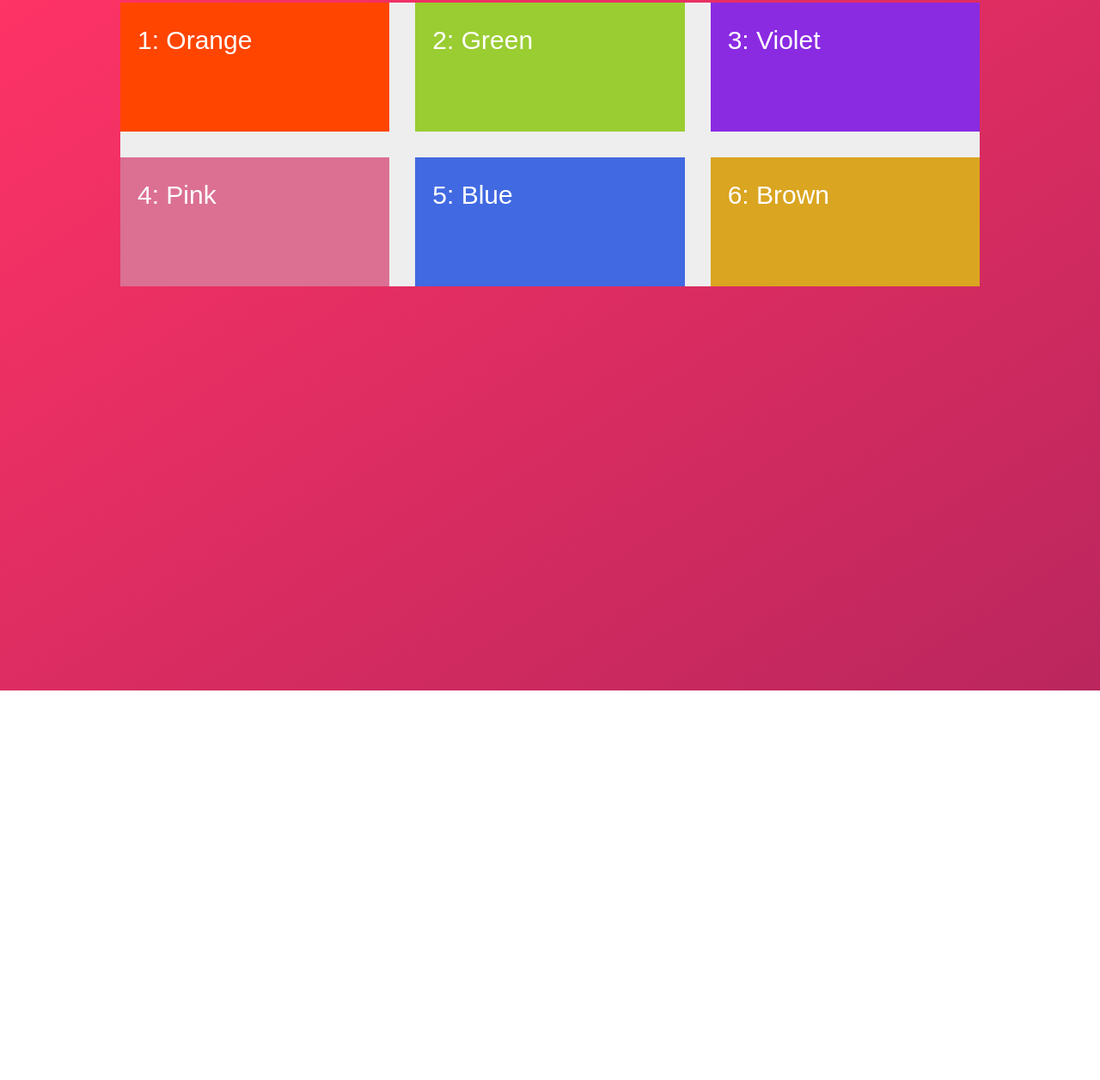
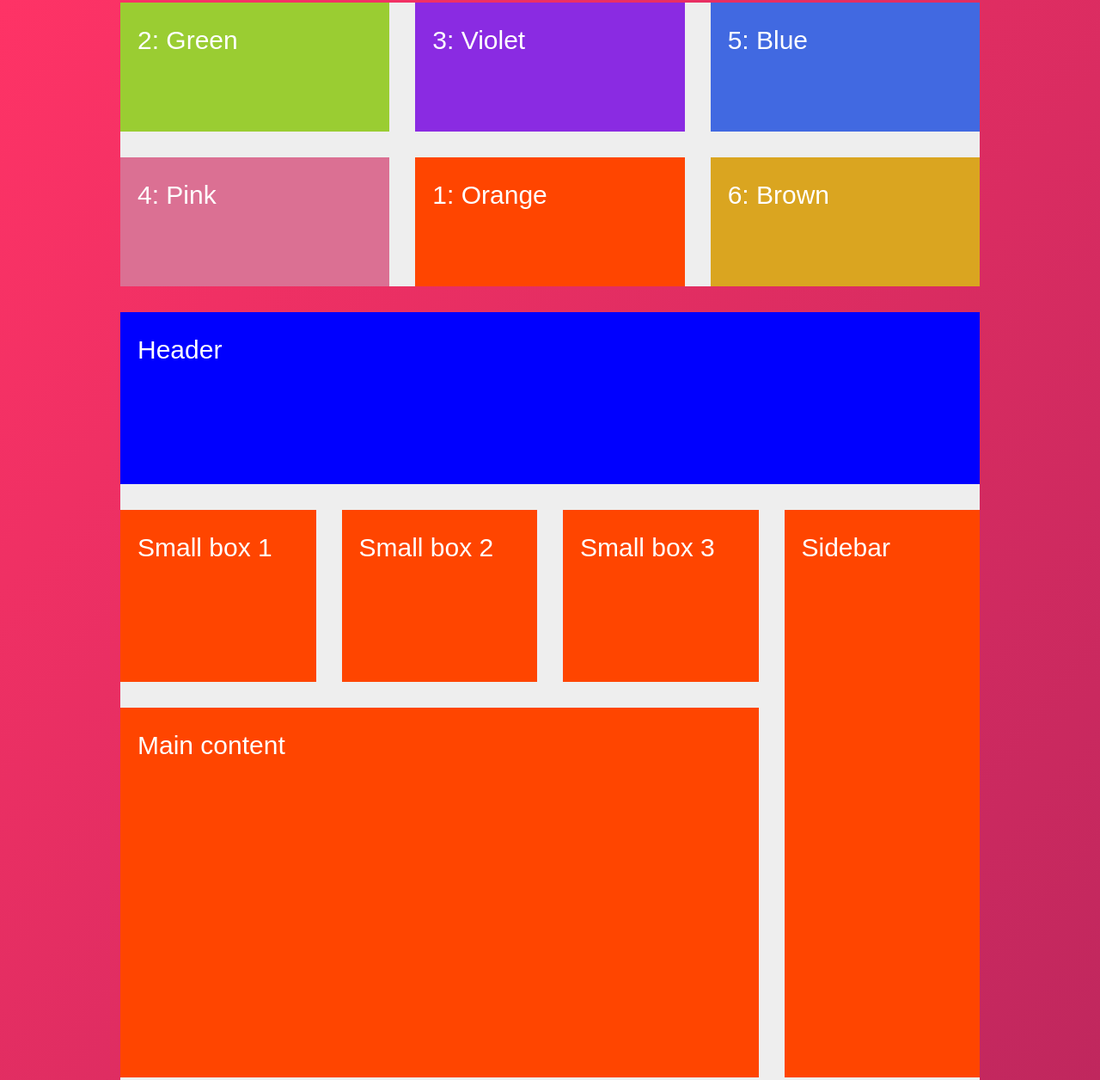
Before and after one commit to lawrencedovin/css-grid, a website: page index.html in a window 1280 px wide. Shown: the part 27-1283 px from the top of the page at 86% size. Before the commit the page ends 830 px from the top, so only its background shows below. Drawn offline with Linux system fonts and the light colour scheme.

Commit message:
Completed grid challenge

```diff
--- a/index.html
+++ b/index.html
@@ -19,5 +19,15 @@
             <div class="item item--5">5: Blue</div>
             <div class="item item--6">6: Brown</div>
         </div>
+
+        <div class="container-challenge">
+            <div class="item header">Header</div>
+            <div class="item small-box--1">Small box 1</div>
+            <div class="item small-box--2">Small box 2</div>
+            <div class="item small-box--3">Small box 3</div>
+            <div class="item sidebar">Sidebar</div>
+            <div class="item main-content">Main content</div>
+            <div class="item footer">Footer</div>
+        </div>
     </body>
 </html>
--- a/sass/_components.scss
+++ b/sass/_components.scss
@@ -13,9 +13,8 @@
     // grid-row-gap: 30px;
     // grid-column-gap: 30px;
     grid-gap: 30px;
-}
 
-.item {
+    &>.item {
         padding: 20px;
         font-size: 30px;
         font-family: sans-serif;
@@ -23,6 +22,12 @@
 
         &--1 {
             background-color: orangered;
+            // grid-row-start: 2;
+            // grid-row-end: 3;
+            // grid-column-start: 2;
+            // grid-column-end: 3;
+            grid-row: 2;
+            grid-column: 2;
         }
 
         &--2 {
@@ -39,9 +44,52 @@
 
         &--5 {
             background-color: royalblue;
+            // grid-row: 1;
+            // grid-column: 3;
+            grid-area: 1 / 3;
         }
 
         &--6 {
             background-color: goldenrod;
         }
     }
+}
+
+.container-challenge {
+    background: #eee;
+    margin: 30px auto;
+    width: 1000px;
+
+    display: grid;
+    grid-template-rows: repeat(5, 200px);
+    grid-template-columns: repeat(4, 1fr);
+    grid-gap: 30px;
+
+    &>.item {
+        padding: 20px;
+        font-size: 30px;
+        font-family: sans-serif;
+        color: white;
+        background-color: orangered;
+
+    }
+
+    &>.header {
+        grid-column: 1 / -1;
+        background-color: blue;
+    }
+
+    &>.main-content {
+        grid-column: 1 / 4;
+        grid-row: 3 / 5;
+    }
+
+    &>.sidebar {
+        grid-column: 4 / 5;
+        grid-row: 2 / 5;
+    }
+
+    &>.footer {
+        grid-column: 1 / -1;
+    }
+}
```
Also changed, not shown: css/style.css. Lines whose indentation alone changed are shown as unchanged.
